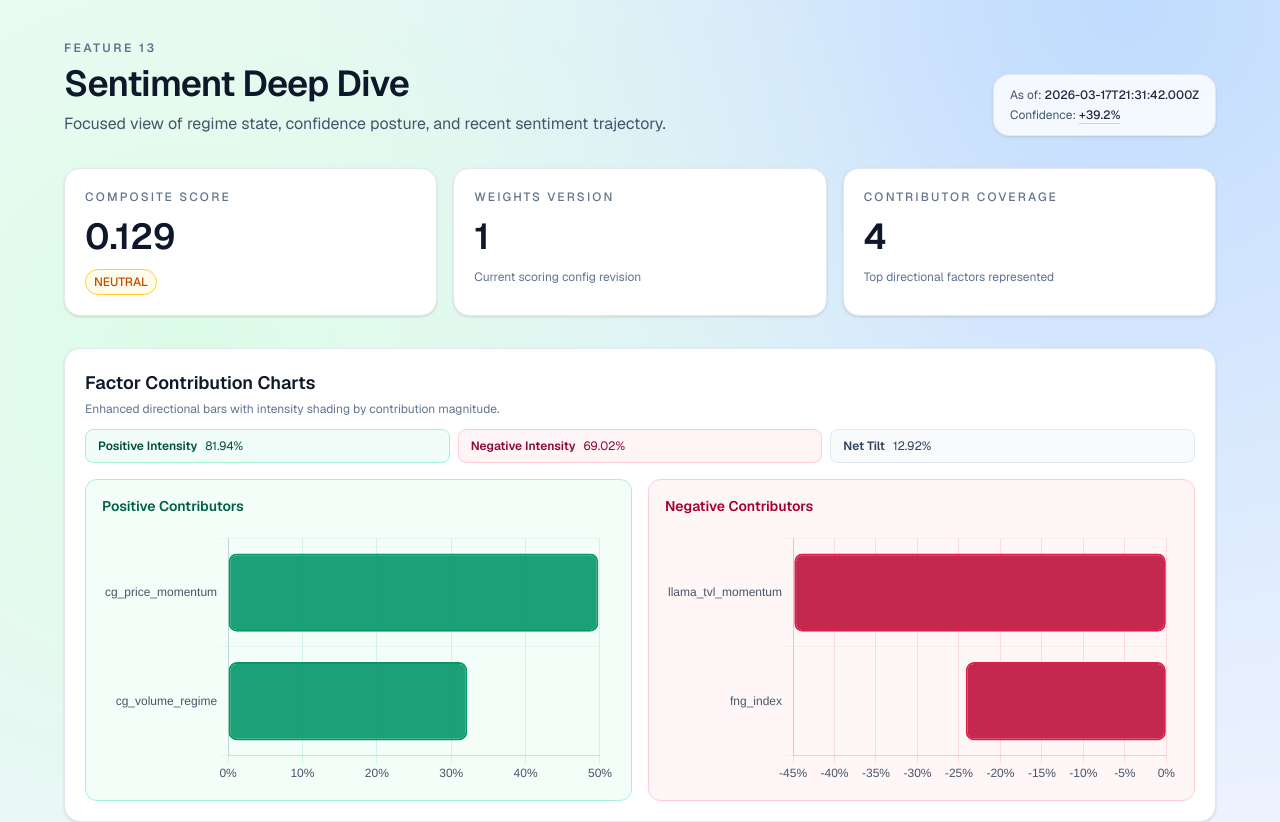
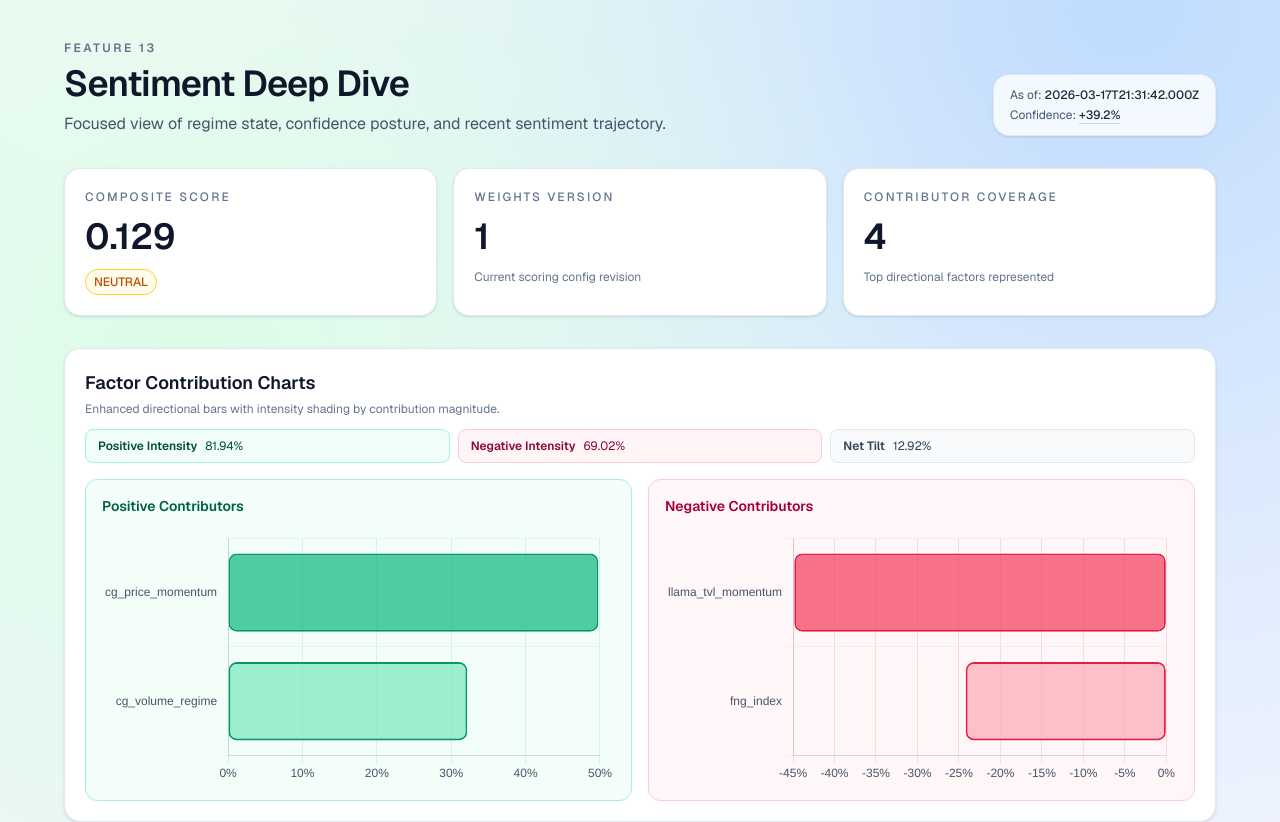
Before and after one commit to wom3/advanced-analytics, a Next.js app in the folder defi-analytica/: page /dashboard/sentiment in a window 1280 px wide. Shown: the top 822 px of the page. Built offline with nearby package versions, Linux system fonts and the light colour scheme; no server answers.

Commit message:
fix(feature-13): address review feedback on sentiment charts, fetch safety, and copy consistency

```diff
--- a/defi-analytica/app/dashboard/sentiment/factor-contribution-charts.tsx
+++ b/defi-analytica/app/dashboard/sentiment/factor-contribution-charts.tsx
@@ -64,20 +64,22 @@ function toPercent(value: number): number {
 }
 
 function colorForPositive(value: number): string {
-  if (value >= 0.8) {
+  const normalized = value / 100;
+  if (normalized >= 0.8) {
     return "rgba(5, 150, 105, 0.9)";
   }
-  if (value >= 0.4) {
+  if (normalized >= 0.4) {
     return "rgba(16, 185, 129, 0.72)";
   }
   return "rgba(110, 231, 183, 0.65)";
 }
 
 function colorForNegative(value: number): string {
-  if (value <= -0.8) {
+  const normalized = value / 100;
+  if (normalized <= -0.8) {
     return "rgba(190, 18, 60, 0.9)";
   }
-  if (value <= -0.4) {
+  if (normalized <= -0.4) {
     return "rgba(244, 63, 94, 0.72)";
   }
   return "rgba(253, 164, 175, 0.65)";
--- a/defi-analytica/app/dashboard/sentiment/page.tsx
+++ b/defi-analytica/app/dashboard/sentiment/page.tsx
@@ -1,5 +1,4 @@
 import Link from "next/link";
-import { headers } from "next/headers";
 
 import type { ApiSuccess } from "@/src/server/api/envelope";
 import type {
@@ -48,27 +47,15 @@ function cardTone(label: "bullish" | "neutral" | "bearish"): string {
   return "text-amber-700 border-amber-300 bg-amber-50";
 }
 
-async function getBaseUrl(): Promise<string> {
-  const requestHeaders = await headers();
-  const host = requestHeaders.get("x-forwarded-host") ?? requestHeaders.get("host");
-  if (!host) {
-    throw new Error("Missing host header for sentiment deep dive request.");
-  }
-
-  const proto = requestHeaders.get("x-forwarded-proto") ?? "http";
-  return `${proto}://${host}`;
-}
-
 async function loadSentimentData(): Promise<{
   score: SentimentScoreResult;
   history: SentimentHistoryPoint[];
 }> {
-  const baseUrl = await getBaseUrl();
   const params = new URLSearchParams(SENTIMENT_PARAMS);
 
   const [scoreRes, historyRes] = await Promise.all([
-    fetch(`${baseUrl}/api/v1/sentiment/score?${params.toString()}`, { cache: "no-store" }),
-    fetch(`${baseUrl}/api/v1/sentiment/history?${params.toString()}`, { cache: "no-store" }),
+    fetch(`/api/v1/sentiment/score?${params.toString()}`, { cache: "no-store" }),
+    fetch(`/api/v1/sentiment/history?${params.toString()}`, { cache: "no-store" }),
   ]);
 
   if (!scoreRes.ok || !historyRes.ok) {
@@ -178,7 +165,7 @@ export default async function DashboardSentimentPage() {
         <section className="mt-8 rounded-2xl border border-slate-200 bg-white p-5 shadow-sm">
           <h2 className="text-lg font-semibold text-slate-900">Recent Sentiment Observations</h2>
           <p className="mt-1 text-xs text-slate-500">
-            Latest 10 points from sentiment history. Chart-focused tasks remain open in Feature 13.
+            Latest 10 points from sentiment history for quick regime and confidence verification.
           </p>
           <div className="mt-4 overflow-x-auto">
             <table className="min-w-full divide-y divide-slate-200 text-sm">
--- a/defi-analytica/app/dashboard/sentiment/regime-history-timeline-chart.tsx
+++ b/defi-analytica/app/dashboard/sentiment/regime-history-timeline-chart.tsx
@@ -3,6 +3,7 @@
 import {
   CategoryScale,
   Chart as ChartJS,
+  Filler,
   Legend,
   LineElement,
   LinearScale,
@@ -18,7 +19,7 @@ import type {
   SentimentLabel,
 } from "@/src/server/services/sentiment-scoring/service";
 
-ChartJS.register(CategoryScale, LinearScale, PointElement, LineElement, Tooltip, Legend);
+ChartJS.register(CategoryScale, LinearScale, PointElement, LineElement, Tooltip, Legend, Filler);
 
 type RegimeHistoryTimelineChartProps = {
   points: SentimentHistoryPoint[];
@@ -64,6 +65,10 @@ const chartOptions: ChartOptions<"line"> = {
       display: false,
     },
     tooltip: {
+      filter(context) {
+        const value = context.parsed.y;
+        return typeof value === "number" && Number.isFinite(value) && valueToRegime.has(value);
+      },
       callbacks: {
         label(context) {
           const value = context.parsed.y ?? Number.NaN;
```
